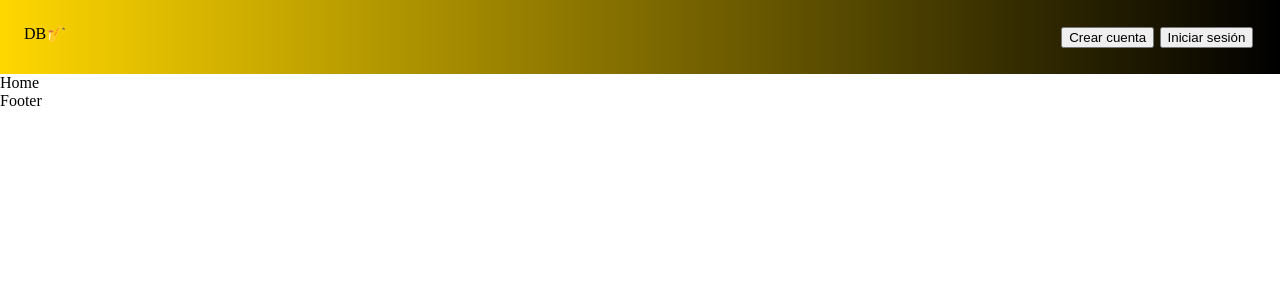
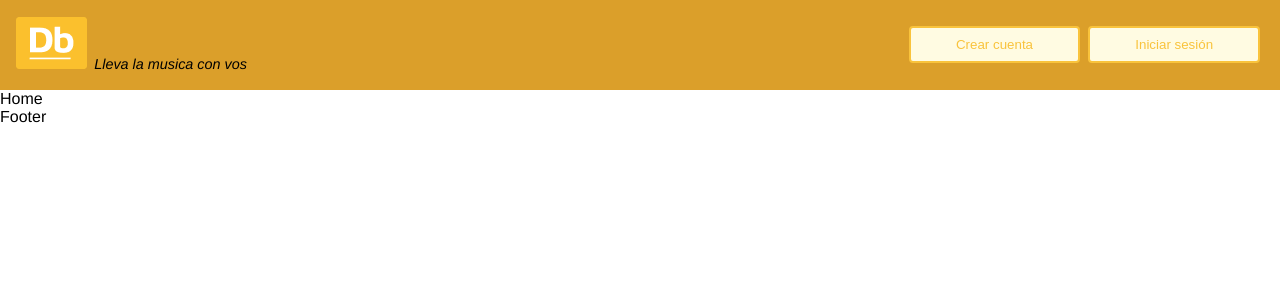
Before and after one commit to YesseniaJimenez/proyectoFinal, a React (Vite) app in the folder Frontend/Digital_Booking/: page /login in a window 1280 px wide. Both pictures are taken after typing "name@example.com", "Sample123" into the empty fields and a click on the button "Ingresar". Shown: the top 300 px of the page. Built offline with nearby package versions, Linux system fonts and the light colour scheme.

Commit message:
added styles and logo

```diff
--- a/Frontend/Digital_Booking/src/Components/Navbar/Navbar.jsx
+++ b/Frontend/Digital_Booking/src/Components/Navbar/Navbar.jsx
@@ -1,13 +1,22 @@
 import React from 'react'
-import { useState } from 'react';
+import logo from "../../assets/logo1.png"
 import "./navbar.css"
+import { Link } from "react-router-dom"
 
 const Navbar = () => {
+
+    const displayMenu = () => {
+
+    }
 
     return (
         <header className='header'>
             <nav className='navBar'>
-                <span>DB🎷</span>
+                <div>
+                    <Link className='link-logo' to="/home"><img src={logo} alt="logo" /></Link>
+                    <p className='parrafo-header'>Lleva la musica con vos</p>
+                </div>
+                <span className="material-symbols-outlined" onClick={displayMenu}>menu</span>
                 <div className="buttons" >
                     <button className='button'>Crear cuenta</button>
                     <button className='button'>Iniciar sesión</button>
--- a/Frontend/Digital_Booking/src/Components/Navbar/navbar.css
+++ b/Frontend/Digital_Booking/src/Components/Navbar/navbar.css
@@ -1,35 +1,73 @@
 .header{
-    background-image: linear-gradient(to right, #FFD700, black);
-    padding: 1.5em;
+    background-color: #DB9F2A;
 }
 
 .navBar{
     display: flex;
     justify-content: space-between;
+    align-items: center;
+    padding: 0.3em 1em 0.3em 1em;
+    height: 80px;
 }
 
+.link-logo{
+    text-decoration: none;
+    color: black;
+}
+
+.parrafo-header{
+    display: inline;
+    margin-left: 0.5em;
+    font-size: 0.9em;
+    font-style: italic;
+}
 
 .navBar > .buttons {
     display: none;
 }
 
-
 .button{
-    margin: 0.2em;
+    margin: 0.3em;
+    border-radius: 0.3em;
+    border: 2px solid #F9C33C;
+    width: 12.875em;
+    height: 2.8em;
+    background-color: #FFFBE2;
+    color: #F9C33C;
 }
 
 .material-symbols-outlined{
     color: black;
     font-size: 2em;
-    background: white;
     border-radius: 0.3em;
-    padding: 0.1em;
-
+    cursor: pointer;
 }
 
-@media (min-width: 641px) {
+.material-symbols-outlined:hover{
+    color: white;
+}
+
+@media (min-width: 641px) and (max-width: 1007px) {
+    .button{
+        width: 10.25em;
+        height: 2.8em;
+    }
+
     .navBar > .buttons {
         display: block;
     }
 
+    .material-symbols-outlined{
+        display: none;
+    }
 }
+
+@media (min-width: 1008px) {
+    .navBar > .buttons {
+        display: block;
+    }
+
+    .material-symbols-outlined{
+        display: none;
+    }
+}
--- a/Frontend/Digital_Booking/src/Navigation/Routes.js
+++ b/Frontend/Digital_Booking/src/Navigation/Routes.js
@@ -13,7 +13,7 @@ export const routes = [
     },
     {
         id: 2,
-        path: "/detail/:id",
+        path: "/detail",
         Component: Detail
     },
     {
--- a/Frontend/Digital_Booking/src/Routes/Login.jsx
+++ b/Frontend/Digital_Booking/src/Routes/Login.jsx
@@ -14,7 +14,6 @@ const Login = () => {
   const handleSubmit = (e) => {
     e.preventDefault()
     handleLogin()
-    console.log(email, password)
     navigate("/home")
   }
   return (
--- a/Frontend/Digital_Booking/src/index.css
+++ b/Frontend/Digital_Booking/src/index.css
@@ -1,3 +1,7 @@
+:root{
+  font-family: Helvetica, Arial, sans-serif;
+}
+
 /* :root {
   font-family: Inter, system-ui, Avenir, Helvetica, Arial, sans-serif;
   line-height: 1.5;
```
Also changed, not shown: Frontend/Digital_Booking/src/assets/logo1.png (added).
